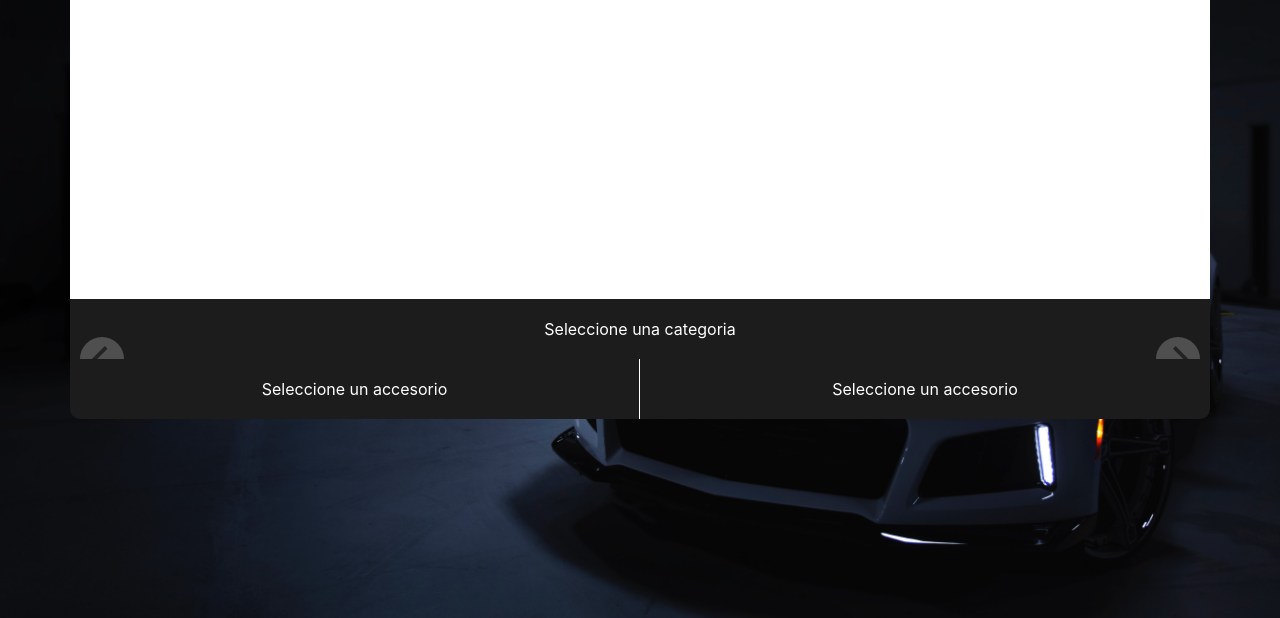
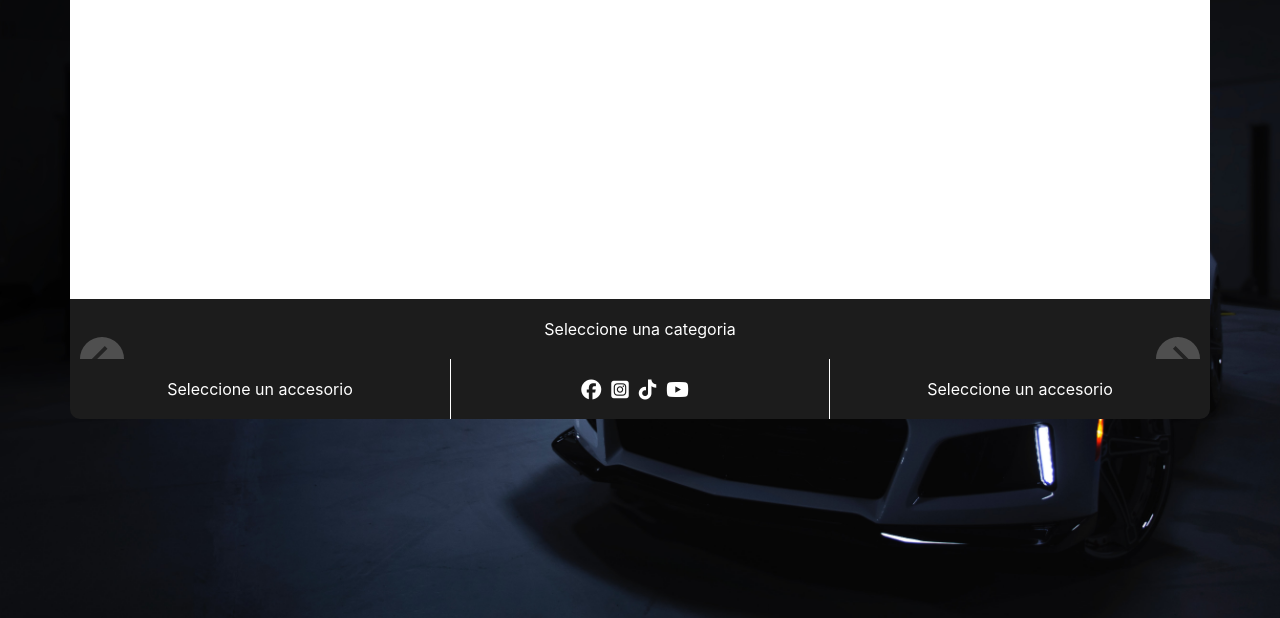
Before and after one commit to SirAntoni/adjust-app-new, a PHP site: page /detalle.php in a window 1280 px wide. Shown: the part 101-719 px from the top of the page. Run offline with PHP 8.4, Linux system fonts and the light colour scheme; data that the repository does not hold is empty; some libraries are stand-ins or nearby versions.

Commit message:
se agrego soporte para contacto

```diff
--- a/administrador/controller/frontend.php
+++ b/administrador/controller/frontend.php
@@ -93,6 +93,10 @@ switch ($opcion){
         $listar = json_encode($frontend->obtener_autopartes($categoria));
         echo $listar;
     break;
+    case 'obtener_negocio':
+        $obtener = json_encode($frontend->obtener_negocio($negocio));
+        echo $obtener;
+    break;
     default:
         echo 'ERROR';
     break;
--- a/administrador/model/frontend.php
+++ b/administrador/model/frontend.php
@@ -162,5 +162,13 @@ class Frontend extends Conectar
         return $sql->fetchAll(PDO::FETCH_ASSOC);
     }
 
+    public function obtener_negocio($id){
+        $sql = "SELECT * FROM negocios WHERE id = ?";
+        $sql = $this->db->prepare($sql);
+        $sql->bindValue(1, $id);
+        $sql->execute();
+        return $sql->fetch(PDO::FETCH_ASSOC);
+    }
+
 
 }
--- a/assets/js/main.js
+++ b/assets/js/main.js
@@ -6,6 +6,7 @@ $(function() {
     listar_anios();
     buscar();
     obtener_auto();
+    obtener_negocio();
 
 })
 
@@ -361,3 +362,26 @@ const obtener_auto = function() {
 
 
 }
+
+
+const obtener_negocio = function() {
+
+    $.ajax({
+        url: 'administrador/controller/frontend',
+        method: 'POST',
+        data: { opcion: 'obtener_negocio' },
+        success: function(response) {
+
+            const data = JSON.parse(response);
+            let html = `<a href="${data.facebook}" target='_blank' class='social'><i class="fab fa-facebook fa-lg"></i></a><a href="${data.instagram}" target='_blank' class='social'><i
+            class="fab fa-instagram-square fa-lg""></i></a><a href="${data.tiktok}" target='_blank' class='social'><i
+                class="fab fa-tiktok fa-lg""></i></a><a href="${data.youtube}"  target='_blank' class='social'><i
+                    class="fab fa-youtube fa-lg""></i></a>`;
+
+            $("#redes").html(html)
+
+
+        }
+    })
+
+}
--- a/detalle.php
+++ b/detalle.php
@@ -59,10 +59,20 @@ session_start();
         color: #FFF;
         display: flex;
         align-items: center;
-        border-right: 1px solid #fff;
         justify-content: center;
         border-radius: 0px 0px 0px 10px;
 
+    }
+
+    .redes {
+        background: #1c1c1c;
+        height: 60px;
+        color: #FFF;
+        display: flex;
+        align-items: center;
+        justify-content: center;
+        border-right: 1px solid #fff;
+        border-left: 1px solid #fff;
     }
 
     .categorias {
@@ -125,22 +135,31 @@ session_start();
         width: 200px;
         height: 150px;
     }
+
+    .social{
+            color:#FFF;
+            margin-right: 10px;
+        }
+
     @media (max-width : 780px) {
         .color img {
             width: 20px;
         }
-        .img-wrap{
+
+        .img-wrap {
             height: 350px;
         }
 
 
-    .accesorio {
-        border-right: 0px solid !important;
-    }
+        .accesorio {
+            border-right: 0px solid !important;
+        }
 
-    .app {
-        width: 100%;
-    }
+        .app {
+            width: 100%;
+        }
+
+
     }
     </style>
     <style>
@@ -184,24 +203,23 @@ session_start();
                 </div>
                 <div id="autoparte_seccion_contenido" class="col-md-12 select_accesorios d-none">
                     <div id="carousel_autopartes" class="carousel_autopartes">
-
-
                         <div class="carousel-cell"><img src="assets/images/body_kits.jpeg" alt=""></div>
                         <div class="carousel-cell"><img src="assets/images/fr_bumper.jpeg" alt=""></div>
                         <div class="carousel-cell"><img src="assets/images/fr_wheels.jpeg" alt=""></div>
-
                     </div>
                 </div>
-                <div class="col-md-8">
+                <div class="col-md-12">
                     <div id="carousel_accesorios" class="carousel_accesorios">
-
                     </div>
                 </div>
-                <div id='accesorio' class="col-md-6 accesorio">
+                <div id='accesorio' class="col-md-4 accesorio">
                     Seleccione un accesorio
                 </div>
-                <div class="col-md-6 stock">
-                    <span id='stock'>Seleccione un accesorio</span>
+                <div id='redes' class="col-md-4 redes">
+
+                </div>
+                <div class=" col-md-4 stock">
+                                    <span id='stock'>Seleccione un accesorio</span>
                 </div>
             </div>
         </div>
```
Also changed, not shown: administrador/app/app.js (+13 -1 lines), administrador/controller/negocios.php (+23 -2 lines), administrador/model/negocio.php (+14 -6 lines), administrador/views/negocios.php (+28 -0 lines).
